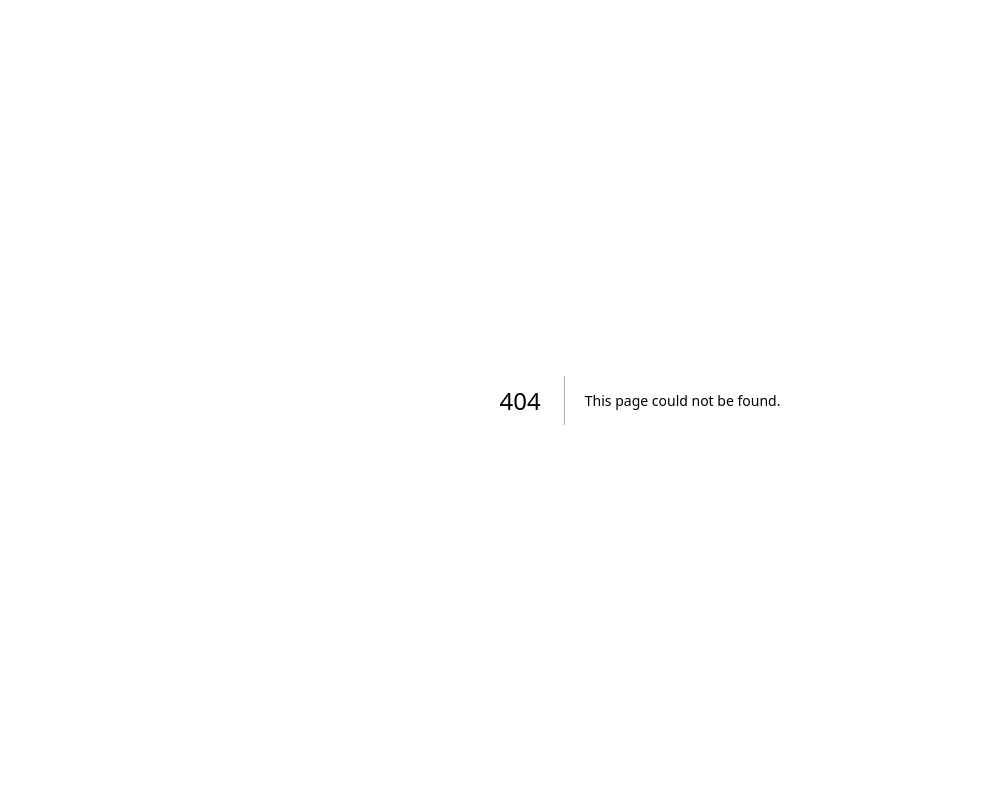
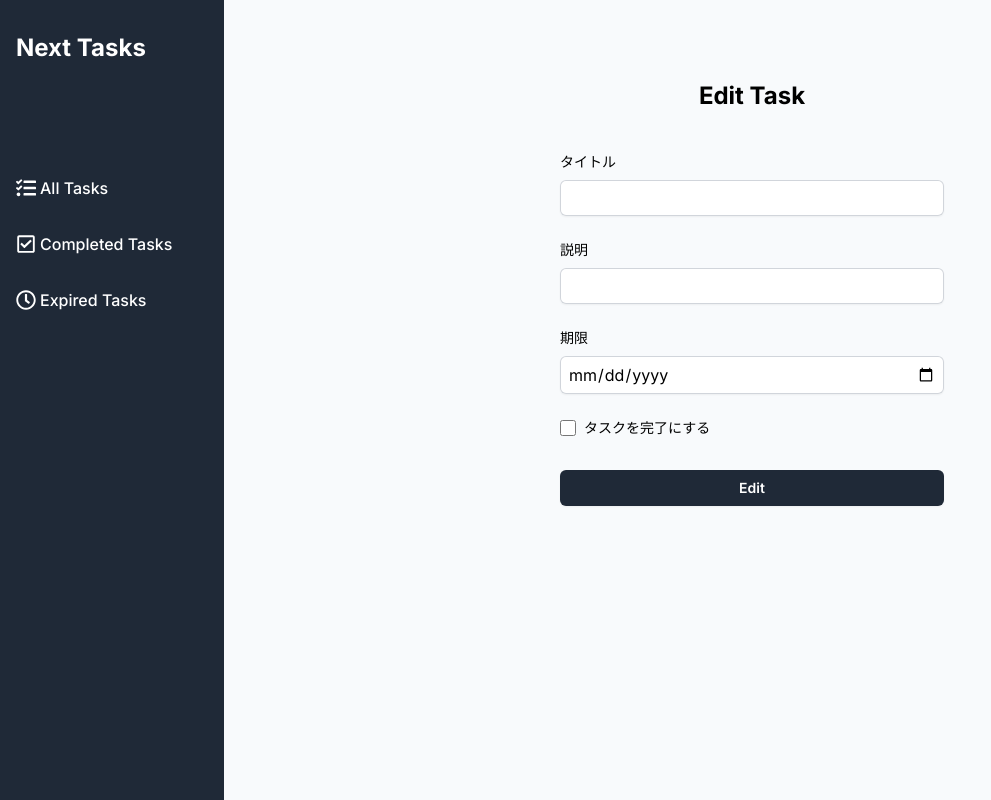
Before and after one commit to kenkenpa198/practice-nextjs-tasks, a Next.js app: page /edit/1 in a window 1280 px wide. Before the commit this address had no page. Shown: the whole page, without its empty margins (0-991 px from the left). Built offline with nearby package versions, Linux system fonts and the light colour scheme.

Commit message:
add edit

```diff
--- /dev/null
+++ b/src/app/(main)/edit/[id]/page.tsx
@@ -0,0 +1,17 @@
+import EditTaskForm from '@/components/EditTaskForm/EditTaskForm';
+
+interface Params {
+  params: { id: string };
+}
+
+const EditTaskPage = ({ params }: Params) => {
+  // const id = params.id;
+  return (
+    <div className="flex flex-col justify-center py-20">
+      <h2 className="text-center text-2xl font-bold">Edit Task</h2>
+      <EditTaskForm />
+    </div>
+  );
+};
+
+export default EditTaskPage;
--- /dev/null
+++ b/src/components/EditTaskForm/EditTaskForm.tsx
@@ -0,0 +1,65 @@
+const EditTaskForm = () => {
+  return (
+    <div className="mx-auto mt-10 w-full max-w-sm">
+      <form action="">
+        <div>
+          <label htmlFor="title" className="block text-sm font-medium">
+            タイトル
+          </label>
+          <input
+            type="text"
+            id="title"
+            name="title"
+            required
+            className="mt-2 block w-full rounded-md border-0 px-2 py-1.5 shadow-sm ring-1 ring-inset ring-gray-300"
+          />
+        </div>
+        <div className="mt-6">
+          <label htmlFor="description" className="block text-sm font-medium">
+            説明
+          </label>
+          <input
+            type="text"
+            id="description"
+            name="description"
+            required
+            className="mt-2 block w-full rounded-md border-0 px-2 py-1.5 shadow-sm ring-1 ring-inset ring-gray-300"
+          />
+        </div>
+        <div className="mt-6">
+          <label htmlFor="dueDate" className="block text-sm font-medium">
+            期限
+          </label>
+          <input
+            type="date"
+            id="dueDate"
+            name="dueDate"
+            min="2020-01-01"
+            max="2999-12-31"
+            required
+            className="mt-2 block w-full rounded-md border-0 px-2 py-1.5 shadow-sm ring-1 ring-inset ring-gray-300"
+          />
+        </div>
+        <div className="mt-6 flex items-center">
+          <input
+            type="checkbox"
+            id="isCompleted"
+            name="isCompleted"
+            className="mr-2 h-4 w-4"
+          />
+          <label htmlFor="isCompleted" className="text-sm">
+            タスクを完了にする
+          </label>
+        </div>
+        <button
+          type="submit"
+          className="mt-8 w-full rounded-md bg-gray-800 py-2 text-sm font-semibold text-white shadow-sm hover:bg-gray-700"
+        >
+          Edit
+        </button>
+      </form>
+    </div>
+  );
+};
+
+export default EditTaskForm;
```
